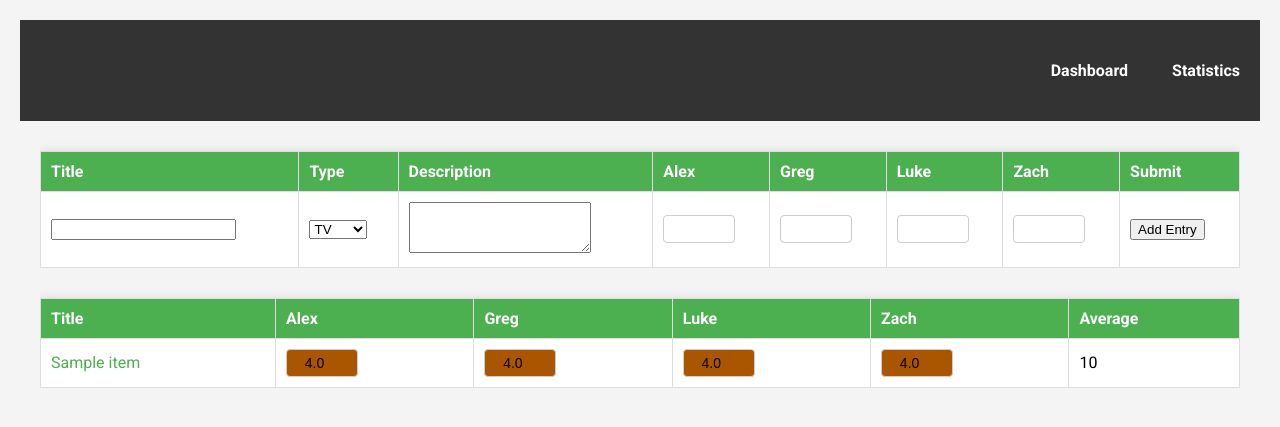
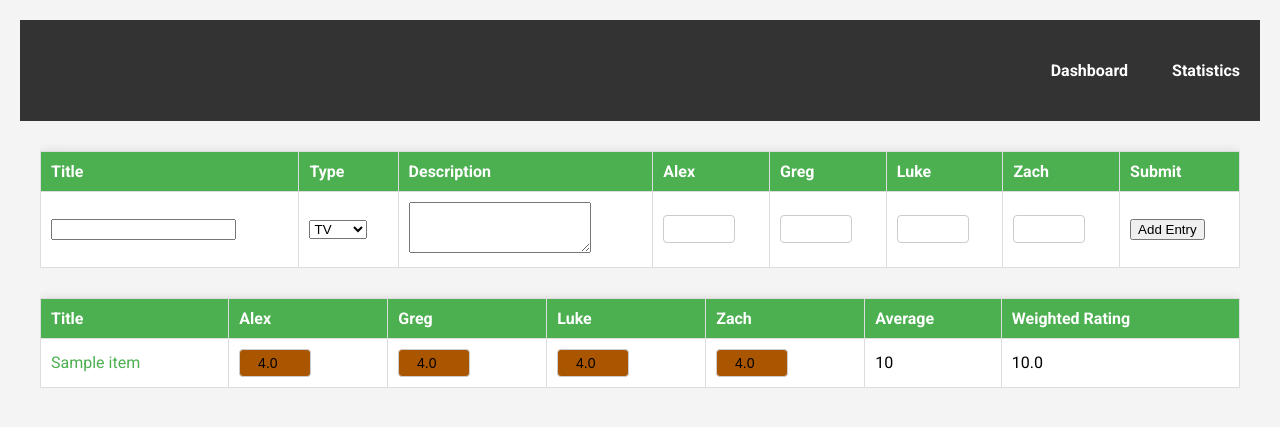
Before and after one commit to LukeLauterbach/RecommendationsAnalysis, a Flask app: page /dashboard in a window 1280 px wide. Shown: the top 427 px of the page. Run offline with Flask 3, Linux system fonts and the light colour scheme; the visitor is signed in with stand-in values (Sample User, id 1); tables that the repository leaves empty hold one stand-in row (values such as "Sample post").

Commit message:
Added item weights

```diff
--- a/app.py
+++ b/app.py
@@ -148,6 +148,7 @@ def update_rating():
         return jsonify({'status': 'error', 'message': 'Invalid rating type'}), 400
 
     item.rating_average = calculate_average_rating(item)  # Recalculate average rating
+    item.weighted_rating = calculate_weighted_rating(item)  # Recalculate weighted rating
 
     # Commit changes to the database
     db.session.commit()
@@ -273,6 +274,30 @@ def statistics():
                            average_rating=average_rating)
 
 
+def calculate_weighted_rating(item):
+    avg_ratings = average_ratings()
+    num_ratings = 0
+    weighted_rating = 0
+    for person in avg_ratings:
+        rating = getattr(item, f"rating_{person['Person'].lower()}")
+        if not rating:
+            continue
+        num_ratings += 1
+        rating = rating - person['Average']
+        weighted_rating += rating
+
+    if not num_ratings:
+        return 0
+
+    weighted_rating /= num_ratings
+
+    weight = (num_ratings * 5) / 100
+    weighted_rating = weighted_rating * (abs(weighted_rating) * weight)
+    weighted_rating = round(weighted_rating, 2)  # Round result
+
+    return weighted_rating
+
+
 def get_imdb_diff():
     imdb_diffs = []
     for user in PARTICIPANTS:
--- a/models.py
+++ b/models.py
@@ -27,3 +27,4 @@ class Item(db.Model):
     rating_imdb = db.Column(db.Float, nullable=True)
     number_of_ratings = db.Column(db.Integer, nullable=True)
     description = db.Column(db.Text, nullable=True)
+    weighted_rating = db.Column(db.Float, nullable=True)
--- /dev/null
+++ b/scripts/reset_app.py
@@ -0,0 +1,3 @@
+import scripts.reset_db
+import scripts.create_user
+import scripts.spreadsheet_to_database
--- a/templates/dashboard.html
+++ b/templates/dashboard.html
@@ -72,6 +72,7 @@
                     <th class="sortable" data-sort="rating_{{ person }}">{{ person.capitalize() }}</th>
                     {% endfor %}
                     <th class="sortable" data-sort="rating_average">Average</th>
+                    <th class="sortable" data-sort="weighted_rating">Weighted Rating</th>
                 </tr>
             </thead>
             <tbody>
@@ -82,6 +83,7 @@
                     <td><input type="number" value="{{ item['rating_' + person] }}" data-item-id="{{ item.id }}" data-rating-type="{{ person }}" class="rating-input"></td>
                     {% endfor %}
                     <td class="average-rating">{{ item.rating_average if item.rating_average is not none else 0.0 }}</td>
+                    <td class="weighted-rating">{{ item.weighted_rating }}</td>
                 </tr>
                 <tr class="item-details" id="details-{{ item.id }}">
                     <td colspan="6"></td>
```
Also changed, not shown: scripts/spreadsheet_to_database.py (+7 -2 lines).
